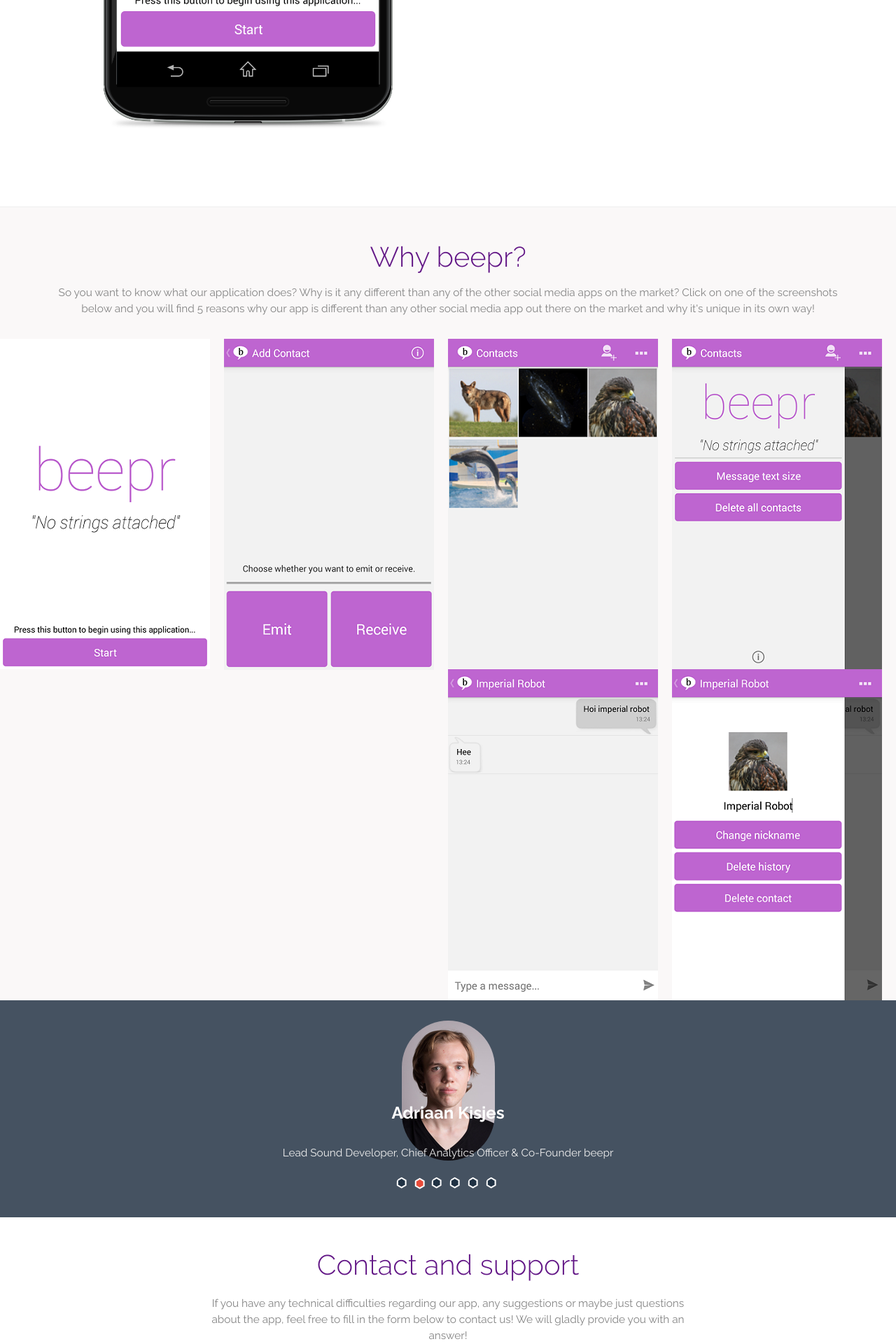
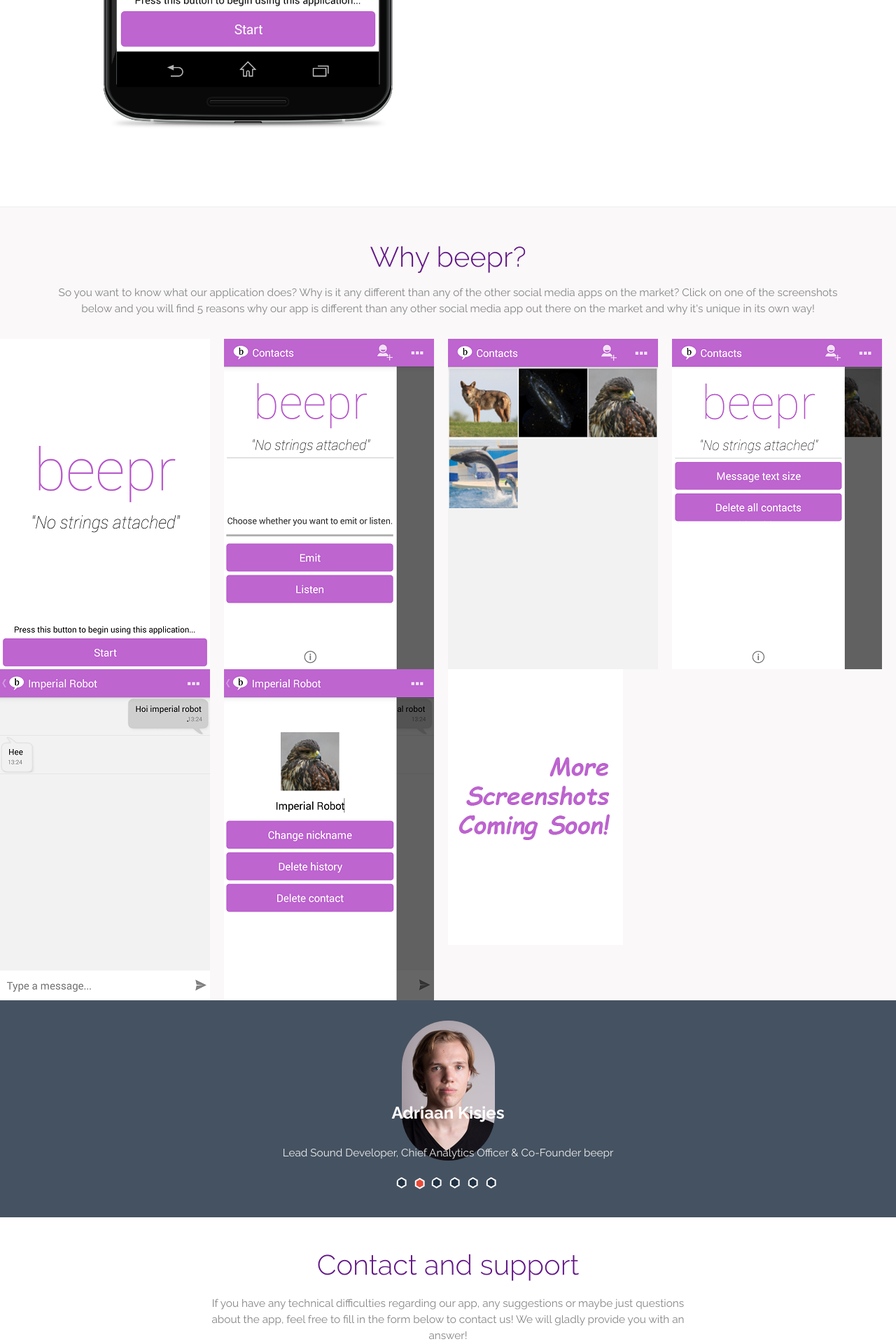
Before and after one commit to incognitone/incognitone.github.io, a Jekyll site: the page index.html, which Jekyll copies as it is, in a window 1280 px wide. Shown: the part 1899-3819 px from the top of the page at 70% size. Built offline with Jekyll 4.4.1, drawn with Linux system fonts in a browser that asks for light colours.

Commit message:
Update: Screenshots 2

```diff
--- a/index.html
+++ b/index.html
@@ -191,7 +191,7 @@
 					<div class="portfolio app mix_all" data-cat="app" style="display: inline-block; opacity: 1;">
 						<div class="portfolio-wrapper">
 							<a data-toggle="modal" data-target=".bs-example-modal-md" href="#" class="b-link-stripe b-animate-go  thickbox">
-						     <img src="images/AddContactPage.png" /><div class="b-wrapper"><h2 class="b-animate b-from-left    b-delay03 "><img src="images/link-ico.png" alt=""/></h2>
+						     <img src="images/AddContactPageMDP.png" /><div class="b-wrapper"><h2 class="b-animate b-from-left    b-delay03 "><img src="images/link-ico.png" alt=""/></h2>
 						  	</div></a>
 		                </div>
 					</div>
@@ -220,6 +220,13 @@
 						<div class="portfolio-wrapper">
 							<a data-toggle="modal" data-target=".bs-example-modal-md" href="#" class="b-link-stripe b-animate-go  thickbox">
 						     <img src="images/ChatPageMDP.png" /><div class="b-wrapper"><h2 class="b-animate b-from-left    b-delay03 "><img src="images/link-ico.png" alt=""/></h2>
+						  	</div></a>
+		                </div>
+					</div>
+					<div class="portfolio card mix_all" data-cat="card" style="display: inline-block; opacity: 1;">
+						<div class="portfolio-wrapper">
+							<a data-toggle="modal" data-target=".bs-example-modal-md" href="#" class="b-link-stripe b-animate-go  thickbox">
+						     <img src="images/Coming-soon.png" /><div class="b-wrapper"><h2 class="b-animate b-from-left    b-delay03 "><img src="images/link-ico.png" alt=""/></h2>
 						  	</div></a>
 		                </div>
 					</div>
@@ -266,7 +273,7 @@
 			                </div>
 			            </div>
 						<div class="item">
-			                <h2><img src="images/DownloadPasfoto.jpg" title="name" /></h2>
+			                <h2><img src="images/AminM.jpg" title="name" /></h2>
 			                <div class="carousel-caption caption">
 			                  <h3>Amin Mohseni</h3>
 			                  </br><p>Lead Web developer, GUI developer, Lead Design artist & Co-Founder beepr</p>
@@ -280,7 +287,7 @@
 			                </div>
 			            </div>
 						<div class="item">
-			                <h2><img src="images/jemoeder.jpg" title="name" /></h2>
+			                <h2><img src="images/DuncanO.jpg" title="name" /></h2>
 			                <div class="carousel-caption caption">
 			                  <h3>Duncan Ogilvie</h3>
 			                  <p>Chief Technical Officer, GUI Developer, Senior C#/C++ Developer, Lead Server operator & Co-Founder beepr</p>
```
Also changed, not shown: images/AddContactPage.png (deleted), images/AddContactPageMDP.png (added), images/AminM.jpg (renamed from images/DownloadPasfoto.jpg), images/ChatPage.png, images/ChatPageMDP.png, images/ContactPage.png, images/ContactPageMDP.png, images/DuncanO.jpg (renamed from images/jemoeder.jpg), images/WelcomePage.png, 1 other file.
